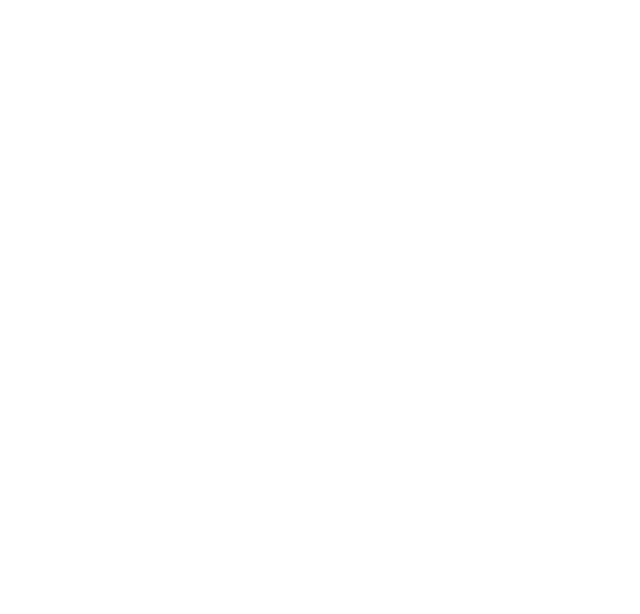
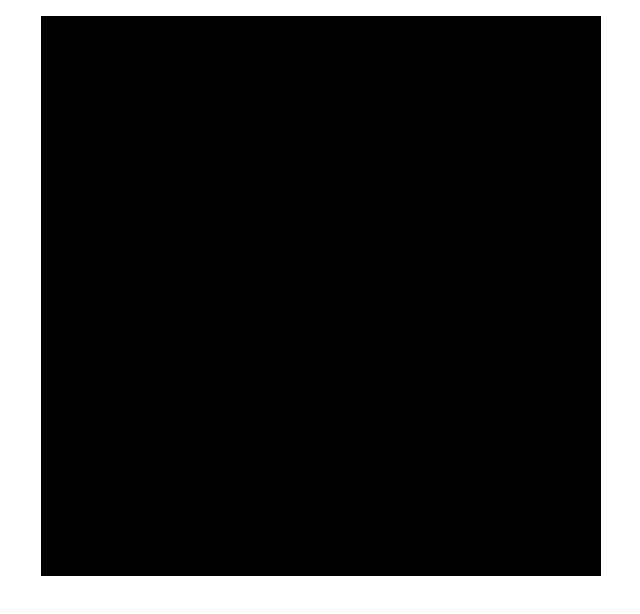
Before and after one commit to tg0xff/etch-a-sketch, a plain HTML site: page index.html in a window 1280 px wide. Shown: the whole page, without its empty margins (319-959 px from the left). Drawn offline with Linux system fonts and the light colour scheme.

Commit message:
Arrange divs in a square grid

```diff
--- a/index.html
+++ b/index.html
@@ -4,6 +4,7 @@
     <meta charset="UTF-8" />
     <title>Etch-a-Sketch</title>
     <script src="main.js" defer></script>
+    <link href="style.css" rel="stylesheet" />
   </head>
 
   <body></body>
--- /dev/null
+++ b/style.css
@@ -0,0 +1,23 @@
+:root {
+  font-size: medium;
+}
+
+body {
+  margin: 0;
+}
+
+#grid-container {
+  margin: 1rem auto 0;
+  min-height: 35rem;
+  max-width: 35rem;
+  display: flex;
+  flex-wrap: wrap;
+  align-items: stretch;
+}
+
+#grid-container > div {
+  background-color: #000;
+  /* 100 / 16 = 6.25 */
+  flex-basis: 6.25%;
+  max-height: 6.25%;
+}
```
